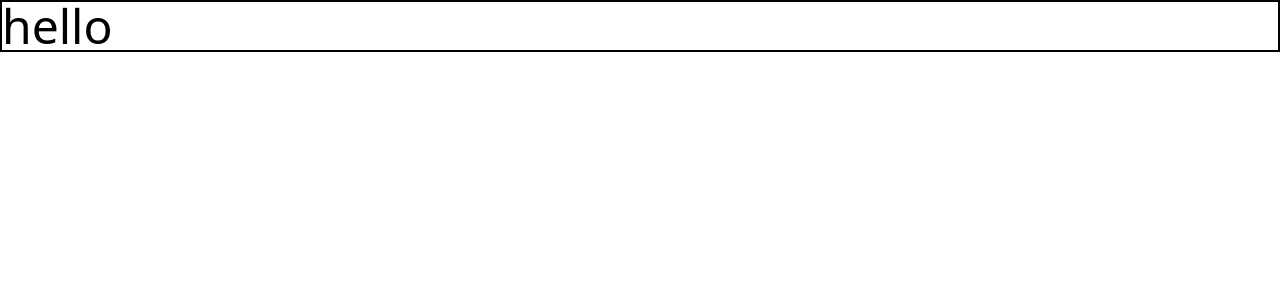
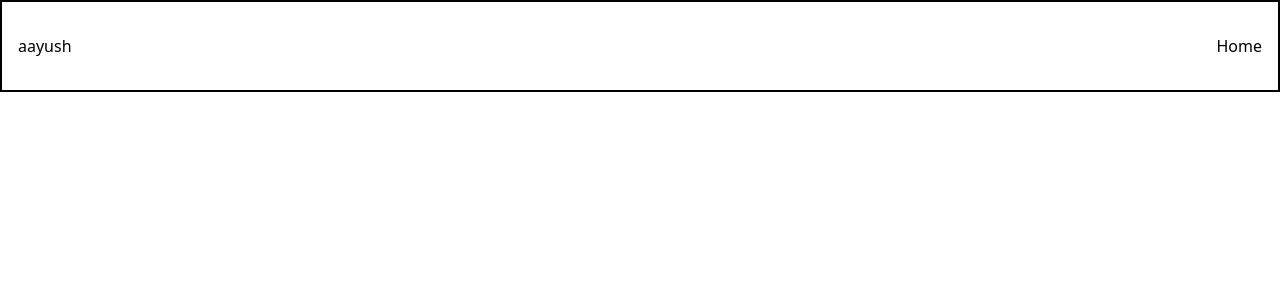
Before and after one commit to Aayush-chalise/portfolio, a React (Vite) app in the folder frontend/myportfolio/: page / in a window 1280 px wide. Shown: the top 300 px of the page. Built offline with nearby package versions, Linux system fonts and the light colour scheme.

Commit message:
add basic styling to navbar

```diff
--- a/frontend/myportfolio/src/components/Nav.jsx
+++ b/frontend/myportfolio/src/components/Nav.jsx
@@ -2,8 +2,13 @@ import React from "react";
 
 const Nav = () => {
   return (
-    <header className="w-full text-5xl border-2 border-black">
-      <nav>hello</nav>
+    <header className="w-full border-2 fixed border-black z-10 px-4 py-8">
+      <nav className="flex flex-wrap justify-between items-center">
+        <div>aayush</div>
+        <ul>
+          <li>Home</li>
+        </ul>
+      </nav>
     </header>
   );
 };
```
